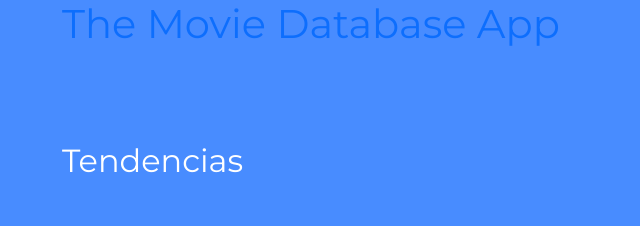
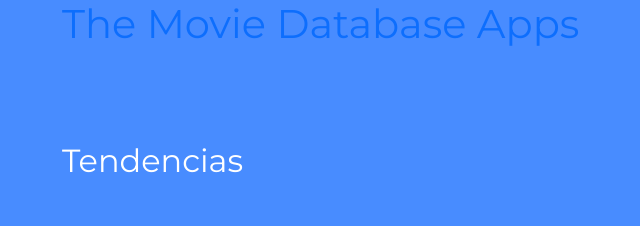
Before and after one commit to conejonegro/the-movie-database-api, a website: page index.html in a window 1280 px wide. Shown: the full height of the page, 20-660 px from the left. Drawn offline with nearby package versions, Linux system fonts and the light colour scheme; no server answers.

Commit message:
commit de prueba

```diff
--- a/index.html
+++ b/index.html
@@ -16,7 +16,7 @@
     <link rel="stylesheet" href="styles/styles.css">
 </head>
 <body>
-    <h1 class="container"> <a href="/">The Movie Database App</a></h1>
+    <h1 class="container"> <a href="/">The Movie Database Apps</a></h1>
 
     <section class="d-flex container" id="search-box">
         <div class="input-group">
```
